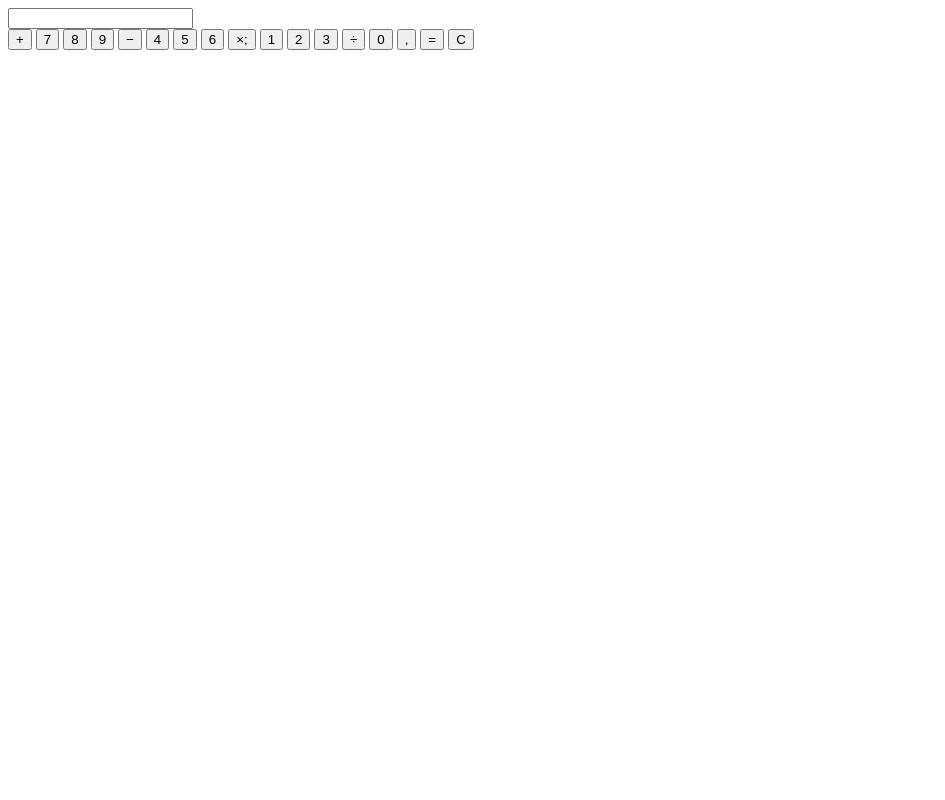
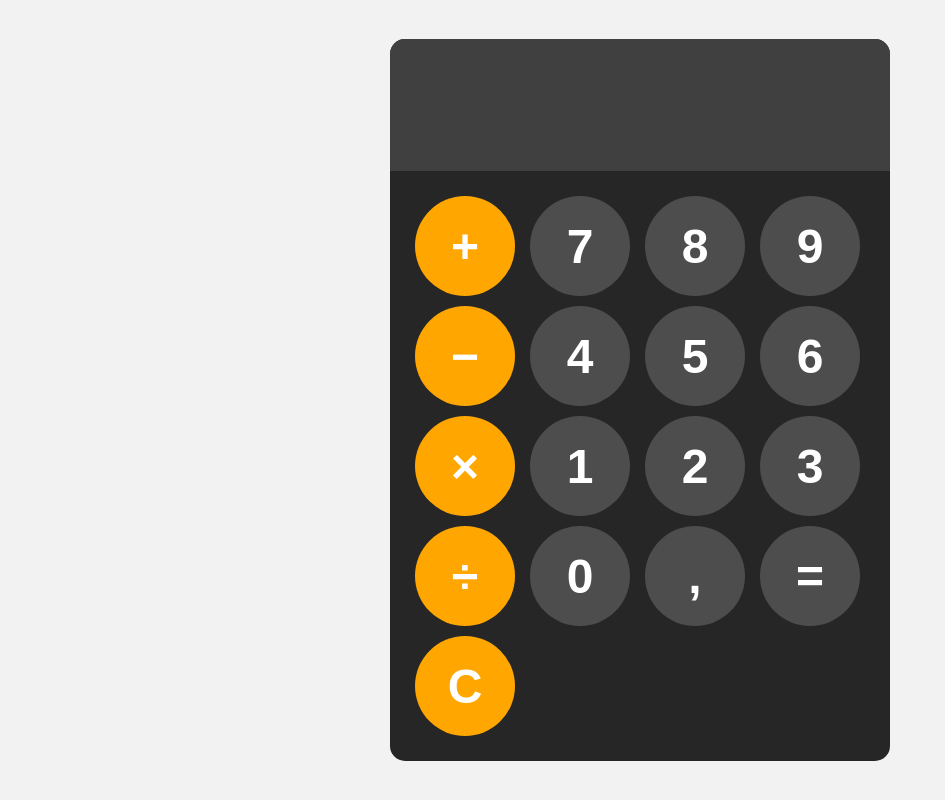
Before and after one commit to VladDumitru22/CalculatorApp, a plain HTML site: page index.html in a window 1280 px wide. Shown: the whole page, without its empty margins (0-945 px from the left). Drawn offline with Linux system fonts and the light colour scheme.

Commit message:
HTML and CSS files

```diff
--- a/index.html
+++ b/index.html
@@ -8,27 +8,27 @@
 </head>
 <body>
 
-    <div class="calculator">
-        <input type="display" readonly>
+    <div id="calculator">
+        <input id="display" readonly>
 
-        <div class="buttons">
-            <button onclick="appendToDisplay('+')">&plus;</button>
+        <div id="buttons">
+            <button onclick="appendToDisplay('+')" class="operator-button">&plus;</button>
             <button onclick="appendToDisplay('7')">7</button>
             <button onclick="appendToDisplay('8')">8</button>
             <button onclick="appendToDisplay('9')">9</button>
-            <button onclick="appendToDisplay('-')">&minus;</button>
+            <button onclick="appendToDisplay('-')" class="operator-button">&minus;</button>
             <button onclick="appendToDisplay('4')">4</button>
             <button onclick="appendToDisplay('5')">5</button>
             <button onclick="appendToDisplay('6')">6</button>
-            <button onclick="appendToDisplay('*')">&times;;</button>
+            <button onclick="appendToDisplay('*')" class="operator-button">&times;</button>
             <button onclick="appendToDisplay('1')">1</button>
             <button onclick="appendToDisplay('2')">2</button>
             <button onclick="appendToDisplay('3')">3</button>
-            <button onclick="appendToDisplay('/')">&divide;</button>
+            <button onclick="appendToDisplay('/')" class="operator-button">&divide;</button>
             <button onclick="appendToDisplay('0')">0</button>
             <button onclick="appendToDisplay('.')">&comma;</button>
             <button onclick="calculate()">&equals;</button>
-            <button onclick="clearDisplay()">C</button>
+            <button onclick="clearDisplay()" class="operator-button">C</button>
         </div>
 
     </div>
--- a/style.css
+++ b/style.css
@@ -0,0 +1,65 @@
+body{
+    margin: 0;
+    display: flex;
+    justify-content: center;
+    align-items: center;
+    height: 100vh;
+    background-color: hsl(0, 0%, 95%);
+}
+
+#display{
+    width: 100%;
+    padding: 20px;
+    font-size: 5rem;
+    text-align: left;
+    border: none;
+    background-color: hsl(0, 0%, 25%);
+}
+
+#calculator{
+    font-family: Arial, sans-serif;
+    background-color: hsl(0, 0%, 15%);
+    border-radius: 15px;
+    max-width: 500px;
+    overflow: hidden;
+}
+
+#buttons{
+    display: grid;
+    grid-template-columns: repeat(4, 1fr);
+    gap: 10px;
+    padding: 25px;
+}
+
+button{
+    width: 100px;
+    height: 100px;
+    border-radius: 50px;
+    border: none;
+    background-color: hsl(0, 0%, 30%);
+    color: white;
+    font-size: 3rem;
+    font-weight: bold;
+    cursor: pointer;
+}
+
+button:hover{
+    background-color: hsl(0, 0%, 40%);
+}
+
+button:active{
+    background-color: hsl(0, 0%, 50%);
+}
+
+.operator-button{
+    background-color: hsl(39, 100%, 50%);
+
+}
+
+.operator-button:hover{
+    background-color: hsl(39, 100%, 55%);
+}
+
+.operator-button:active{
+    background-color: hsl(39, 100%, 60%);
+}
```
